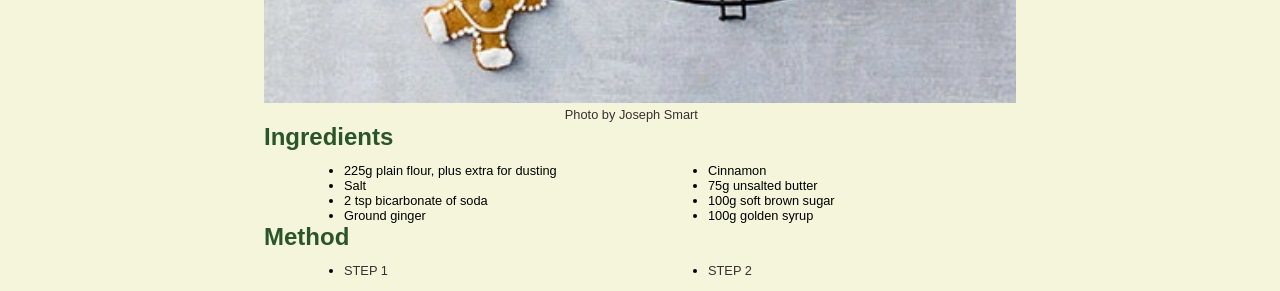
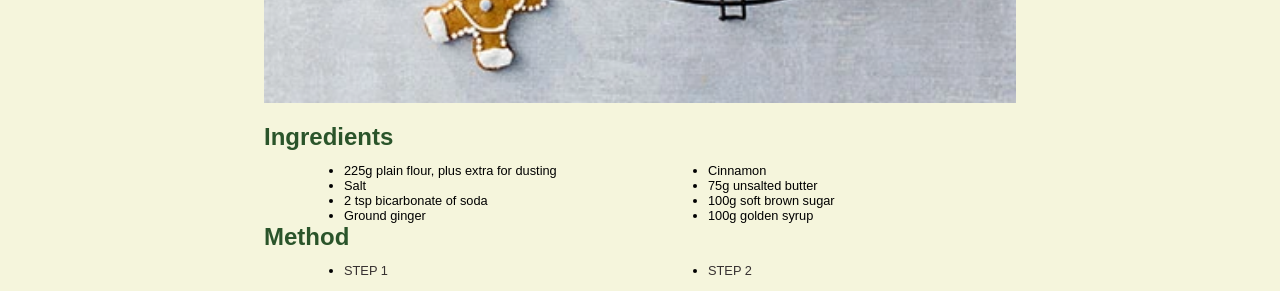
Before and after one commit to Lucyware/Fairytalefoods, a Jekyll site: the page built from _recipes/recipe1.md, in a window 1280 px wide. Shown: the part 754-1045 px from the top of the page. Built offline with Jekyll 4.4.1, drawn with Linux system fonts in a browser that asks for light colours.

Commit message:
Update Recipe “recipe1”

```diff
--- a/_recipes/recipe1.md
+++ b/_recipes/recipe1.md
@@ -7,7 +7,7 @@ published: true
 ---
 The Muffin Man has shared his top secret recipe and now we can all make our very own gingey's! These gingerbread men may have some secret magic within!
 
-![Delicious Plate of Toast, Blueberries and Bananas, covered in sticky maple syrup](../uploads/gingerbread.webp "Photo by Joseph Smart")
+![Delicious Plate of Toast, Blueberries and Bananas, covered in sticky maple syrup](../uploads/gingerbread.webp)
 
 ## Ingredients
 
```
